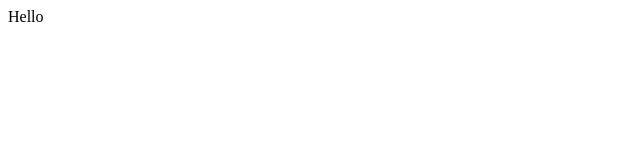
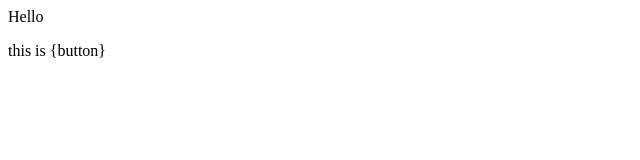
Before and after one commit to Sahileweb/localrepo, a plain HTML site: page index.html in a window 1280 px wide. Shown: the full height of the page, 0-640 px from the left. Drawn offline with Linux system fonts and the light colour scheme.

Commit message:
Resolved merge conflicts

```diff
--- a/index.html
+++ b/index.html
@@ -1 +1,4 @@
+
 <p>Hello </p>
+
+<p>this is {button}</p>
```
